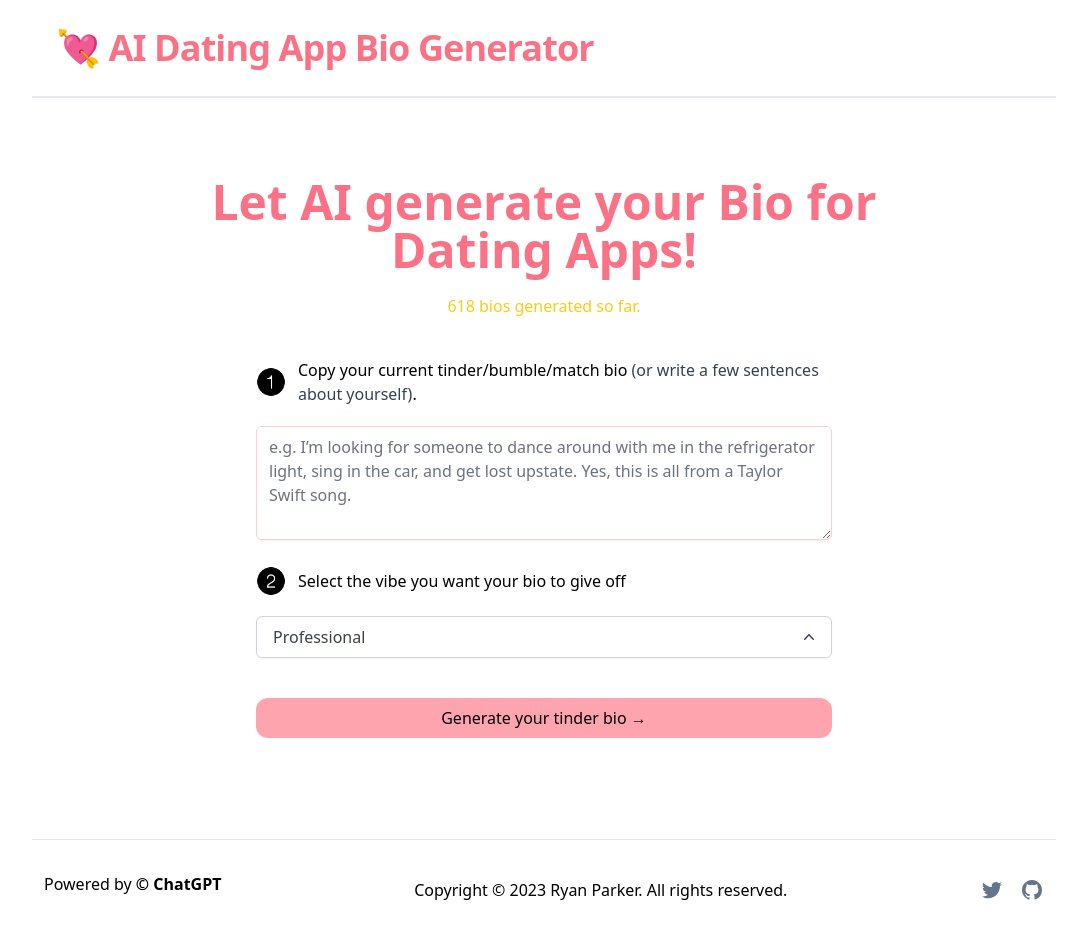
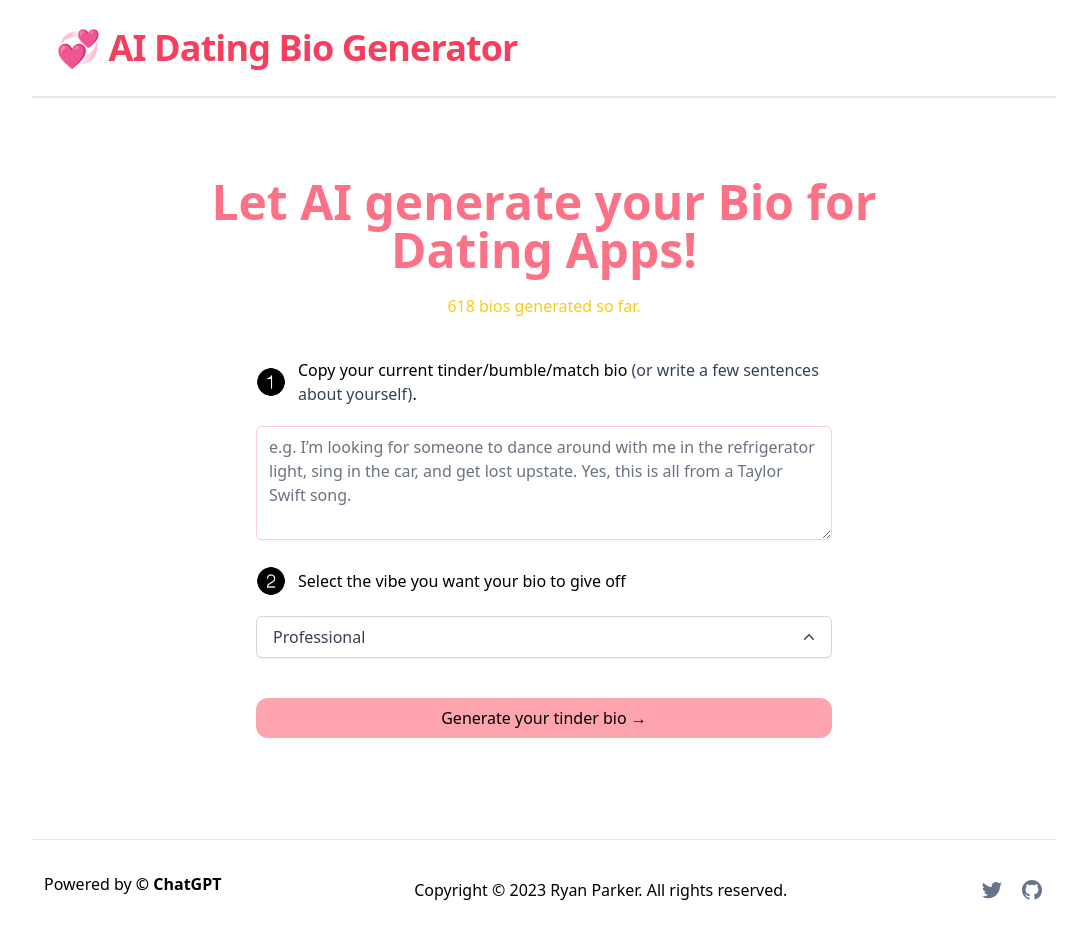
Before and after one commit to BullishAF/aidatingbio, a Next.js app: page / in a window 1280 px wide. Shown: the whole page, without its empty margins (96-1183 px from the left). Built offline with nearby package versions, Linux system fonts and the light colour scheme.

Commit message:
Update Header.tsx

```diff
--- a/components/Header.tsx
+++ b/components/Header.tsx
@@ -6,8 +6,8 @@ export default function Header() {
     <header className="flex justify-between items-center w-full mt-5 border-b-2 pb-7 sm:px-4 px-2">
       <Link href="/" className="flex space-x-3">
 
-        <h1 className="sm:text-4xl text-2xl text-rose-400 font-bold ml-2 tracking-tight">
-       💘 AI Dating App Bio Generator
+        <h1 className="sm:text-4xl text-2xl text-rose-500 font-bold ml-2 tracking-tight">
+       💞 AI Dating Bio Generator
         </h1>
       </Link>
 
```
